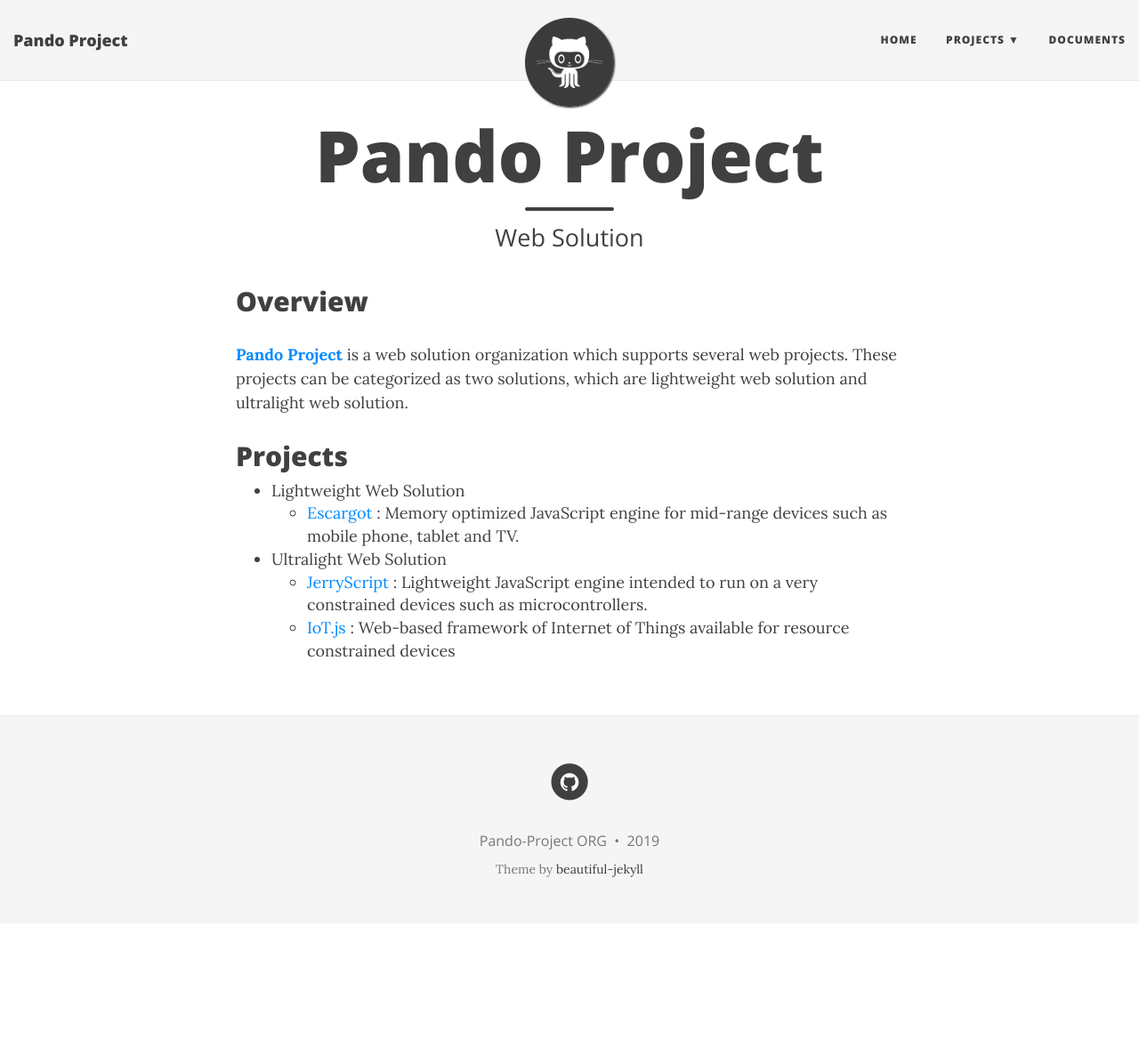
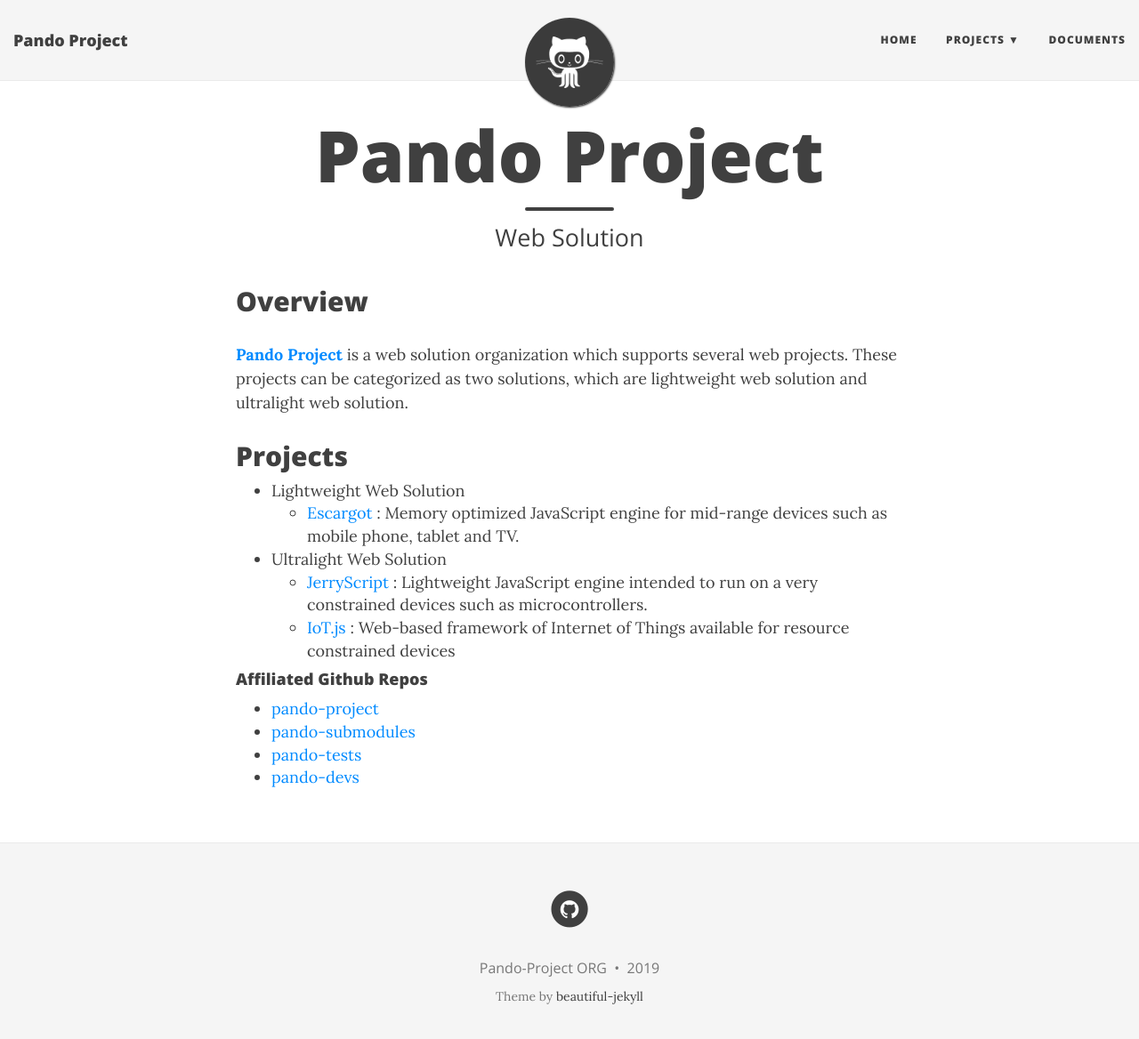
Before and after one commit to clover2123/pando, a Jekyll site: the page built from index.md, in a window 1280 px wide and 1181 px high. Shown: the top 1168 px of the window at 89% size. Built offline with Jekyll 4.4.1, drawn with Linux system fonts in a browser that asks for light colours; nearby versions of some CDN libraries.

Commit message:
Update affilicated repos
Signed-off-by: HyukWoo Park <hyukwoo.park@samsung.com>

```diff
--- a/index.md
+++ b/index.md
@@ -16,4 +16,11 @@
 
 * Ultralight Web Solution
   * [JerryScript](http://jerryscript.net) : Lightweight JavaScript engine intended to run on a very constrained devices such as microcontrollers.
-  * [IoT.js](http://iotjs.net) : Web-based framework of Internet of Things available for resource constrained devices
+  * [IoT.js](http://iotjs.net) : Web-based framework of Internet of Things available for resource constrained devices <br />
+
+#### Affiliated Github Repos
+
+* [pando-project](https://github.com/pando-project)
+* [pando-submodules](https://github.com/pando-submodules)
+* [pando-tests](https://github.com/pando-tests)
+* [pando-devs](https://github.com/pando-devs)
```
